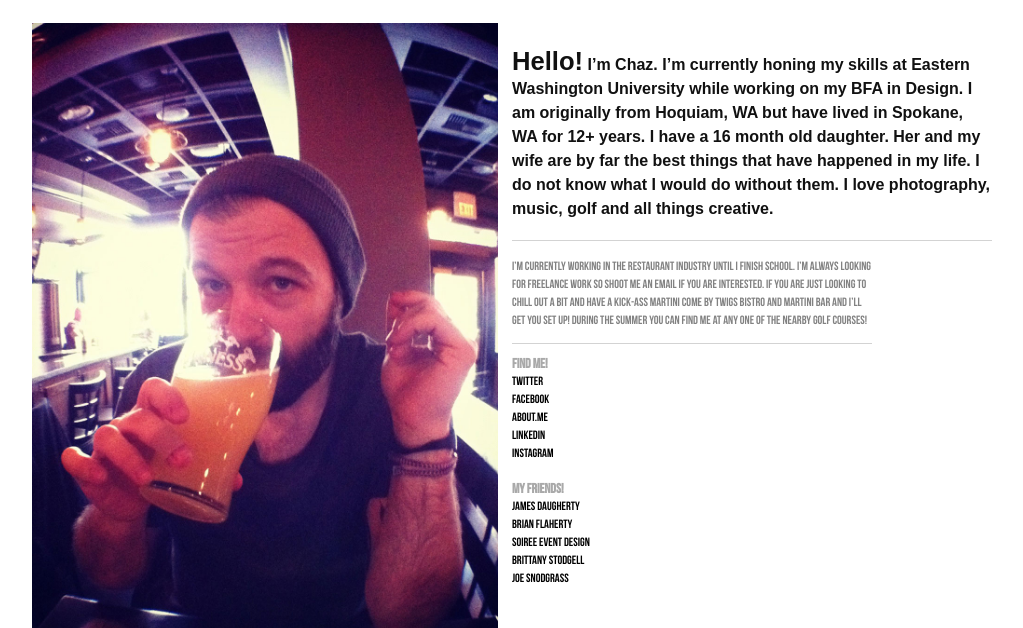
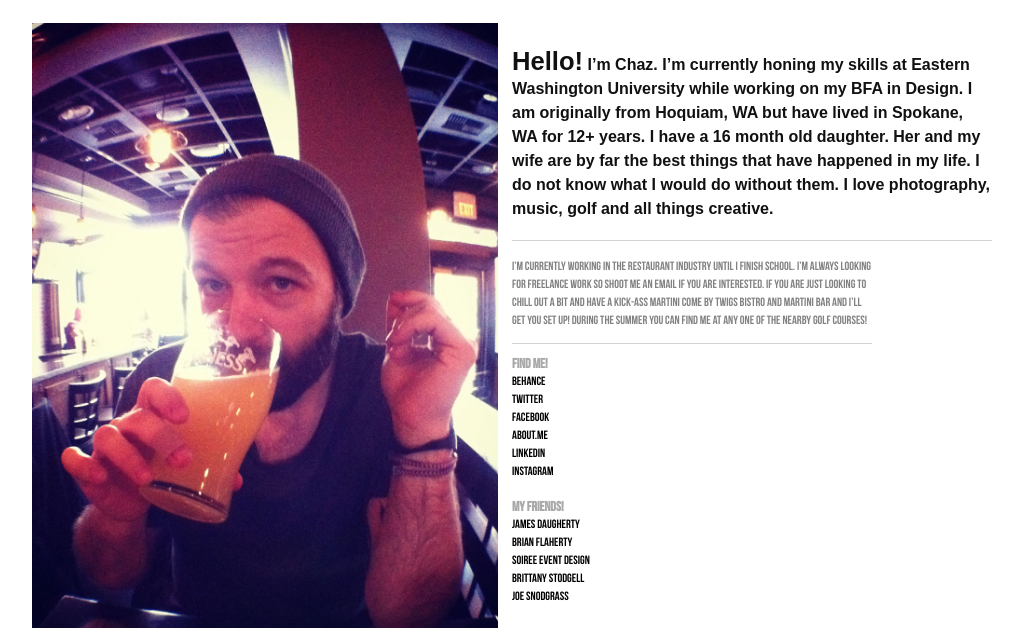
Before and after one commit to cmurchy/368-Website, a plain HTML site: page index.html in a window 1280 px wide. Shown: the part 168-796 px from the top of the page, without its empty margins (128-1151 px from the left). Drawn offline with nearby package versions, Linux system fonts and the light colour scheme; files whose address does not match are found by name; a web font is replaced by a local one.

Commit message:
Added behance link

```diff
--- a/index.html
+++ b/index.html
@@ -62,6 +62,7 @@
 
       <h3>Find Me!</h3>
         <ul id="find">
+          <li><a href="https://www.behance.net/cmurchy">Behance</a></li>
           <li><a href="http://twitter.com/csmurchy">Twitter</a></li>
           <li><a href="http://facebook.com/cmurchy">Facebook</a></li>
           <li><a href="http://about.me/murchy">About.me</a></li>
```
